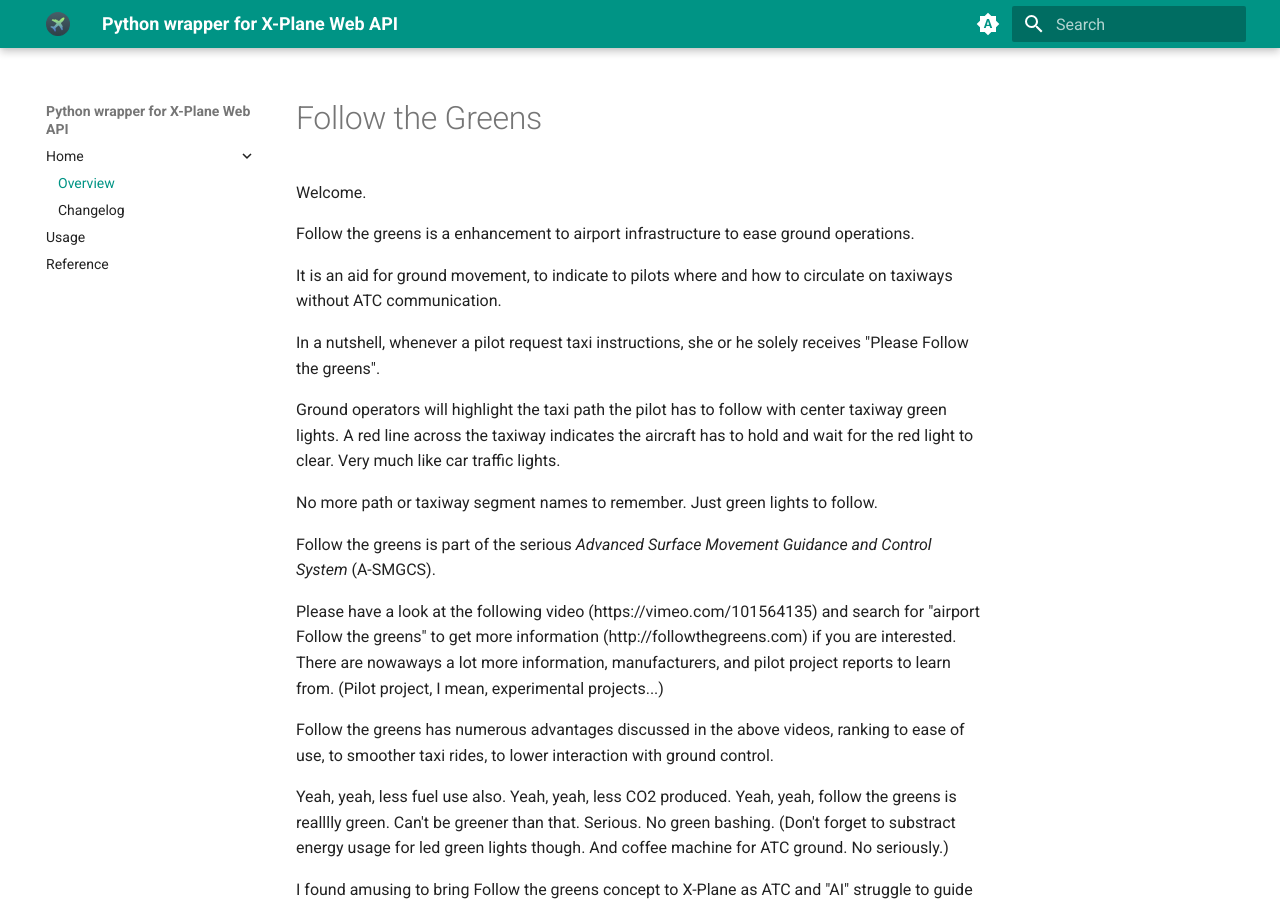
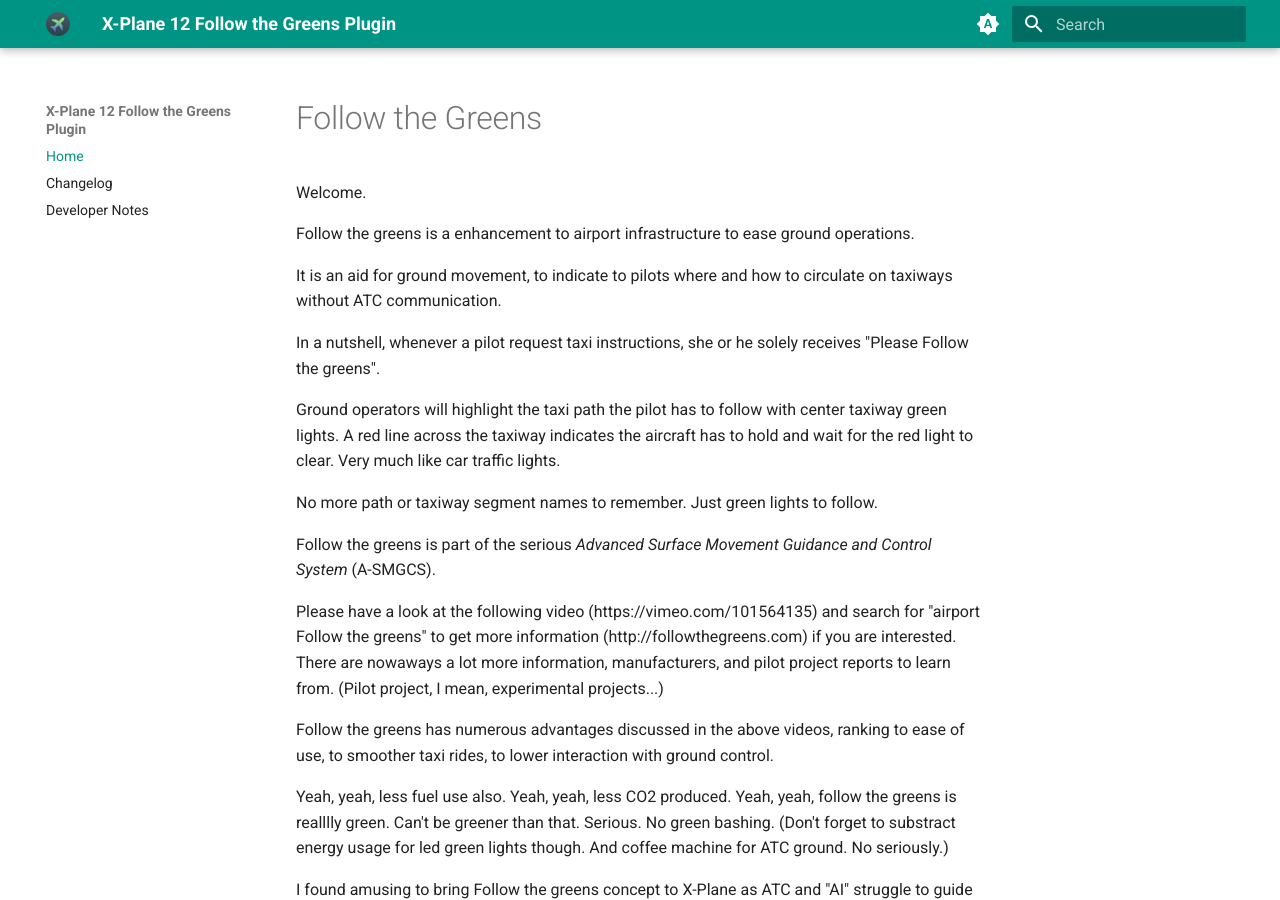
Before and after one commit to devleaks/followthegreens, an MkDocs documentation site: the page built from docs/index.md, in a window 1280 px wide and 900 px high. Built offline with MkDocs 1.6.1 and Material for MkDocs 9.7.7, drawn with Linux system fonts in a browser that asks for light colours.

Commit message:
Update mkdocs.yml

```diff
--- a/mkdocs.yml
+++ b/mkdocs.yml
@@ -1,4 +1,4 @@
-site_name: Python wrapper for X-Plane Web API
+site_name: X-Plane 12 Follow the Greens Plugin
 
 theme:
   name: "material"
@@ -24,11 +24,9 @@
   logo: x-plane.svg
 
 nav:
-- Home:
-  - Overview: index.md
-  - Changelog: changelog.md
-- Usage: usage/index.md
-- Reference: reference/index.md
+- Home: index.md
+- Changelog: changelog.md
+- Developer Notes: devnotes.md
 
 markdown_extensions:
 - pymdownx.snippets
```
